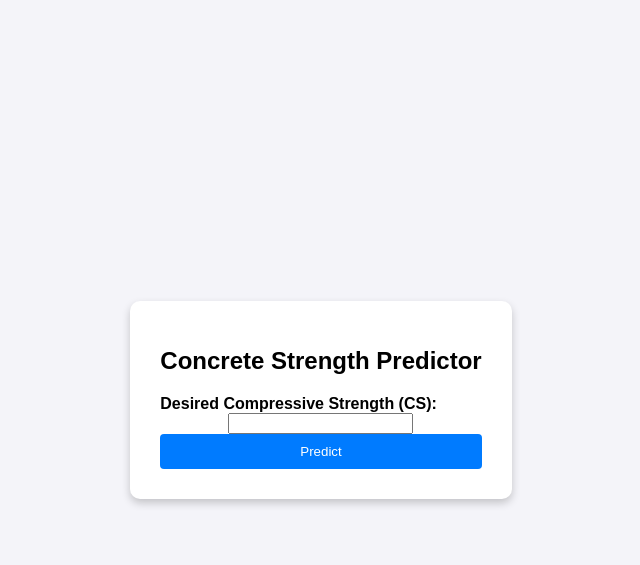
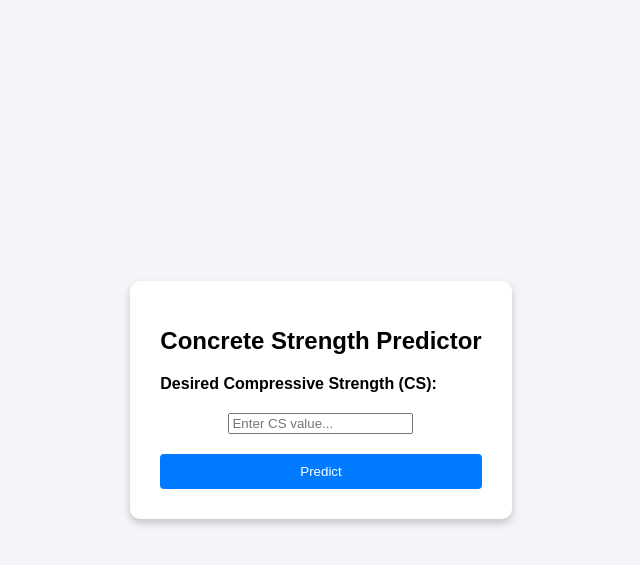
Before and after one commit to TwoiK/ML_UI, a Flask app: page /predict in a window 1280 px wide. Shown: the top 565 px of the page, without its empty margins (319-959 px from the left). Run offline with Flask 3, Linux system fonts and the light colour scheme; parts of the project's set-up code (start-up, migrations or seed data) failed here and were passed over.

Commit message:
Update index.html

```diff
--- a/templates/index.html
+++ b/templates/index.html
@@ -4,20 +4,25 @@
     <meta charset="UTF-8">
     <title>Concrete Strength Predictor</title>
     <link rel="stylesheet" href="{{ url_for('static', filename='styles.css') }}">
-
-
 </head>
 <body>
     <div class="container">
         <h1>Concrete Strength Predictor</h1>
         <form id="predictForm">
             <label for="cs_value">Desired Compressive Strength (CS):</label>
-            <input type="number" id="cs_value" name="cs_value" required>
-            <button type="submit">Predict</button>
+            <input
+                type="number"
+                id="cs_value"
+                name="cs_value"
+                step="1"
+                required
+                placeholder="Enter CS value..."
+                class="cs-input"
+            >
+            <button type="submit" style="margin-top: 20px;">Predict</button>
         </form>
         <div id="results"></div>
     </div>
-
     <script src="{{ url_for('static', filename='script.js') }}"></script>
 </body>
 </html>
```
